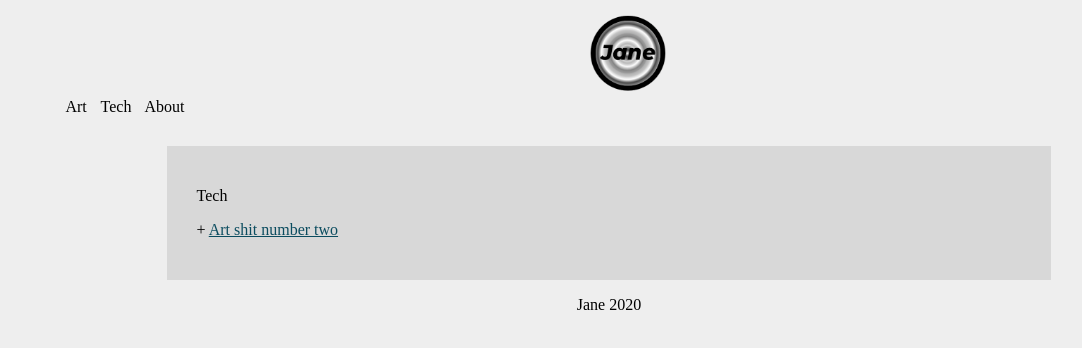
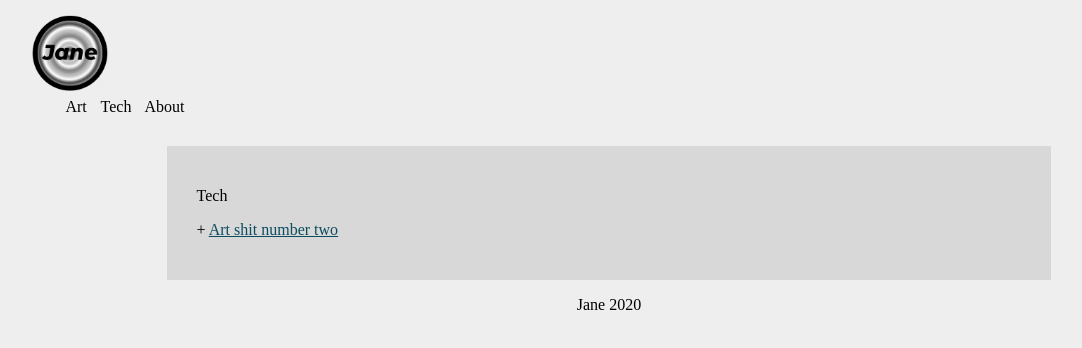
Before and after one commit to jane-iceblade/jane.github.io, a plain HTML site: page tech.html in a window 1280 px wide. Shown: the whole page, without its empty margins (31-1113 px from the left). Drawn offline with Linux system fonts and the light colour scheme.

Commit message:
Update tech.html

```diff
--- a/tech.html
+++ b/tech.html
@@ -5,7 +5,7 @@
 <div id="wrapper">
 <header>
 <a href="index.html">
-<img src="logo.png">
+<img src="logo.png" class="logo">
 </a>
 </header>
 <nav>
```
